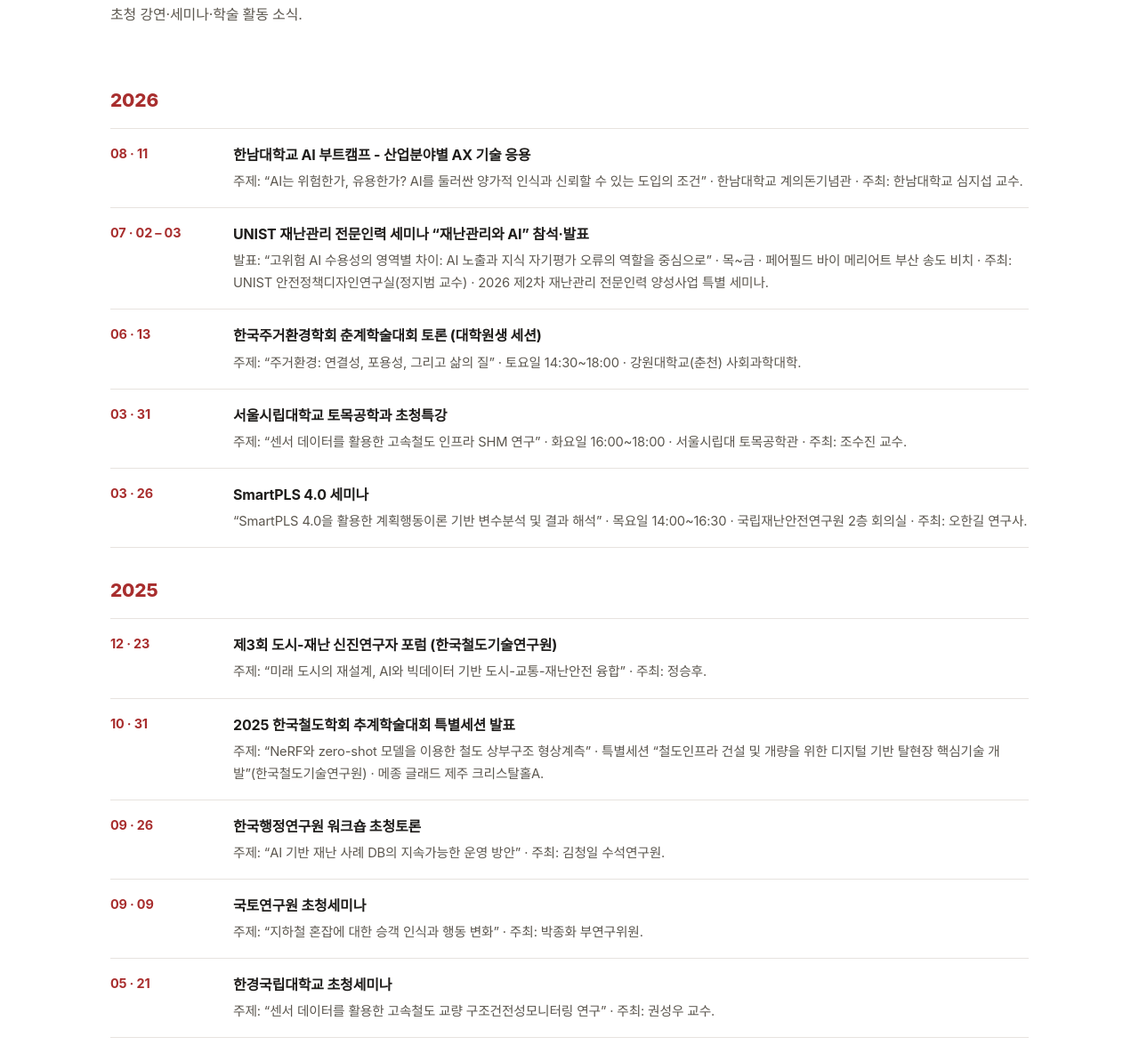
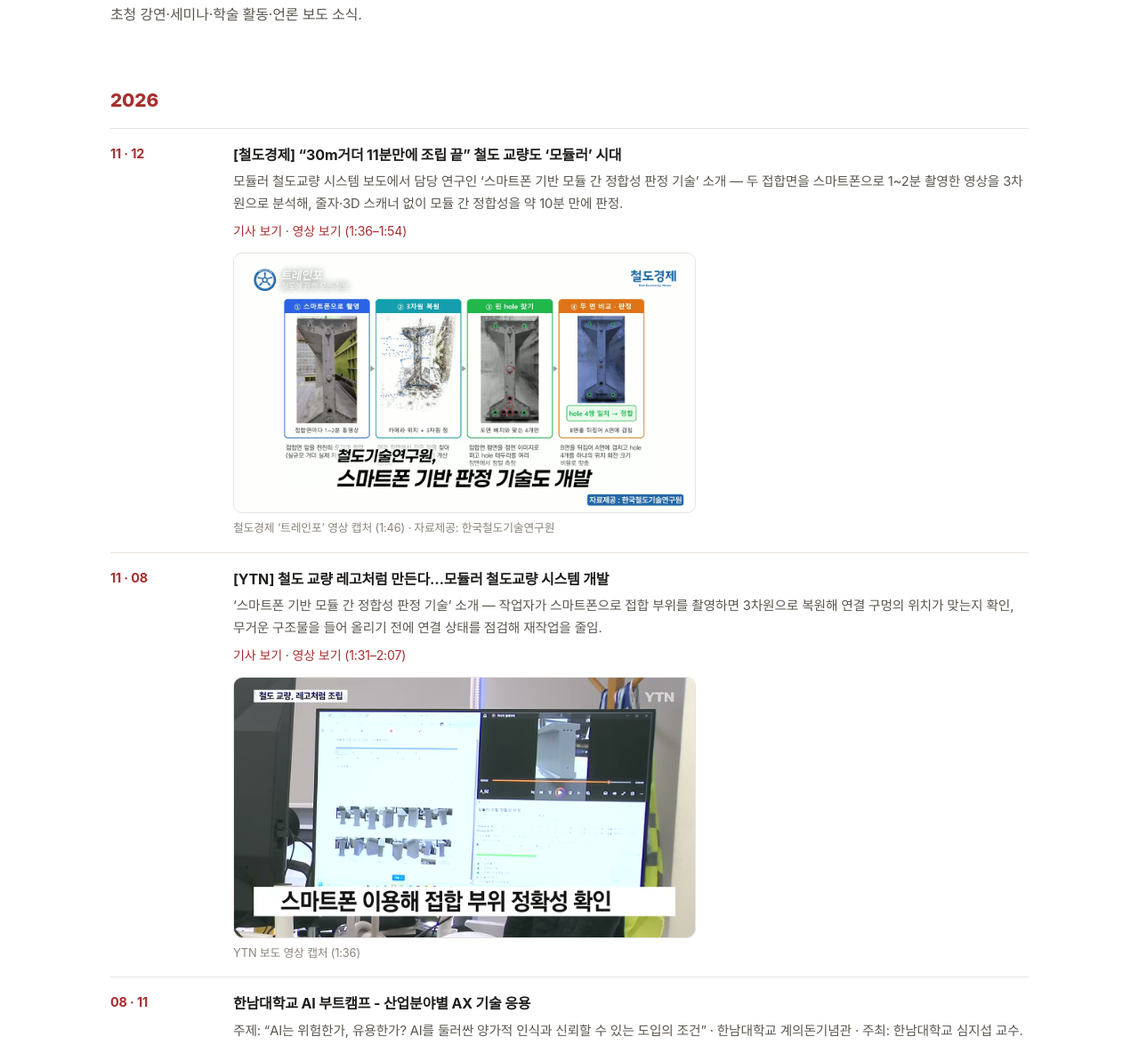
Before and after one commit to Hoofeels/hoofeels.github.io, a plain HTML site: page news.html in a window 1280 px wide. Shown: the part 171-1346 px from the top of the page at 89% size. Drawn offline with Linux system fonts and the light colour scheme; a web font is replaced by a local one.

Commit message:
docs(news): add YTN and Railway Economy coverage of smartphone fit check
news.html
- Add 2026-11-12 철도경제 and 2026-11-08 YTN reports on the modular railway
  bridge system, featuring the smartphone-based inter-module fit
  (정합성) assessment technique, with article/video links (timestamped to
  the relevant segments) and one captured frame each.
- Mention press coverage in the page lead.

index.html
- Refresh the Recent News teaser with the two reports and the 08-11 Hannam
  University talk.

assets/styles.css
- Add news-links and news-media (figure + caption) styles.

Co-Authored-By: Claude Opus 5.5 <noreply@anthropic.com>

```diff
--- a/assets/styles.css
+++ b/assets/styles.css
@@ -214,6 +214,13 @@ main { display: block; }
 .news-date { font-weight: 700; color: var(--accent); font-size: .9rem; }
 .news-body h3 { margin: 0 0 4px; font-size: 1rem; }
 .news-body p { margin: 0; color: var(--text-soft); font-size: .92rem; }
+.news-body .news-links { margin-top: 6px; font-size: .88rem; }
+.news-media { margin: 12px 0 0; max-width: 520px; }
+.news-media img {
+  display: block; width: 100%; height: auto;
+  border-radius: 10px; border: 1px solid var(--border);
+}
+.news-media figcaption { margin-top: 6px; color: var(--text-faint); font-size: .8rem; }
 
 /* ---------- Gallery + slideshow ---------- */
 .gallery-grid { display: grid; grid-template-columns: repeat(3, 1fr); gap: 16px; }
--- a/news.html
+++ b/news.html
@@ -38,7 +38,7 @@
     <section class="page-head">
       <div class="container">
         <h1 class="reveal">News</h1>
-        <p class="reveal">초청 강연·세미나·학술 활동 소식.</p>
+        <p class="reveal">초청 강연·세미나·학술 활동·언론 보도 소식.</p>
       </div>
     </section>
 
@@ -46,6 +46,30 @@
       <div class="container">
         <div class="news-year reveal">2026</div>
         <div class="reveal">
+          <div class="news-item">
+            <div class="news-date">11 · 12</div>
+            <div class="news-body">
+              <h3>[철도경제] “30m거더 11분만에 조립 끝” 철도 교량도 ‘모듈러’ 시대</h3>
+              <p>모듈러 철도교량 시스템 보도에서 담당 연구인 ‘스마트폰 기반 모듈 간 정합성 판정 기술’ 소개 — 두 접합면을 스마트폰으로 1~2분 촬영한 영상을 3차원으로 분석해, 줄자·3D 스캐너 없이 모듈 간 정합성을 약 10분 만에 판정.</p>
+              <p class="news-links"><a href="https://www.redaily.co.kr/news/articleView.html?idxno=18163" target="_blank" rel="noopener">기사 보기</a> · <a href="https://youtu.be/9MSPn0SQ9RU?t=96" target="_blank" rel="noopener">영상 보기 (1:36–1:54)</a></p>
+              <figure class="news-media">
+                <img src="assets/img/news-2026-11-redaily-smartphone-fit.jpg" alt="스마트폰 기반 판정 기술의 4단계(스마트폰 촬영, 3차원 복원, 핀 hole 찾기, 두 면 비교·판정)를 보여주는 철도경제 영상 화면" loading="lazy" width="1280" height="720" />
+                <figcaption>철도경제 ‘트레인포’ 영상 캡처 (1:46) · 자료제공: 한국철도기술연구원</figcaption>
+              </figure>
+            </div>
+          </div>
+          <div class="news-item">
+            <div class="news-date">11 · 08</div>
+            <div class="news-body">
+              <h3>[YTN] 철도 교량 레고처럼 만든다…모듈러 철도교량 시스템 개발</h3>
+              <p>‘스마트폰 기반 모듈 간 정합성 판정 기술’ 소개 — 작업자가 스마트폰으로 접합 부위를 촬영하면 3차원으로 복원해 연결 구멍의 위치가 맞는지 확인, 무거운 구조물을 들어 올리기 전에 연결 상태를 점검해 재작업을 줄임.</p>
+              <p class="news-links"><a href="https://www.ytn.co.kr/_ln/0105_202611080551200333" target="_blank" rel="noopener">기사 보기</a> · <a href="https://youtu.be/iCy3Q66meTc?t=91" target="_blank" rel="noopener">영상 보기 (1:31–2:07)</a></p>
+              <figure class="news-media">
+                <img src="assets/img/news-2026-11-ytn-smartphone-fit.jpg" alt="모니터에 스마트폰 영상 기반 접합 부위 정합성 판정 프로그램이 띄워진 YTN 보도 화면" loading="lazy" width="1280" height="720" />
+                <figcaption>YTN 보도 영상 캡처 (1:36)</figcaption>
+              </figure>
+            </div>
+          </div>
           <div class="news-item">
             <div class="news-date">08 · 11</div>
             <div class="news-body">
```
Also changed, not shown: index.html (+9 -9 lines), assets/img/news-2026-11-redaily-smartphone-fit.jpg (added), assets/img/news-2026-11-ytn-smartphone-fit.jpg (added).
